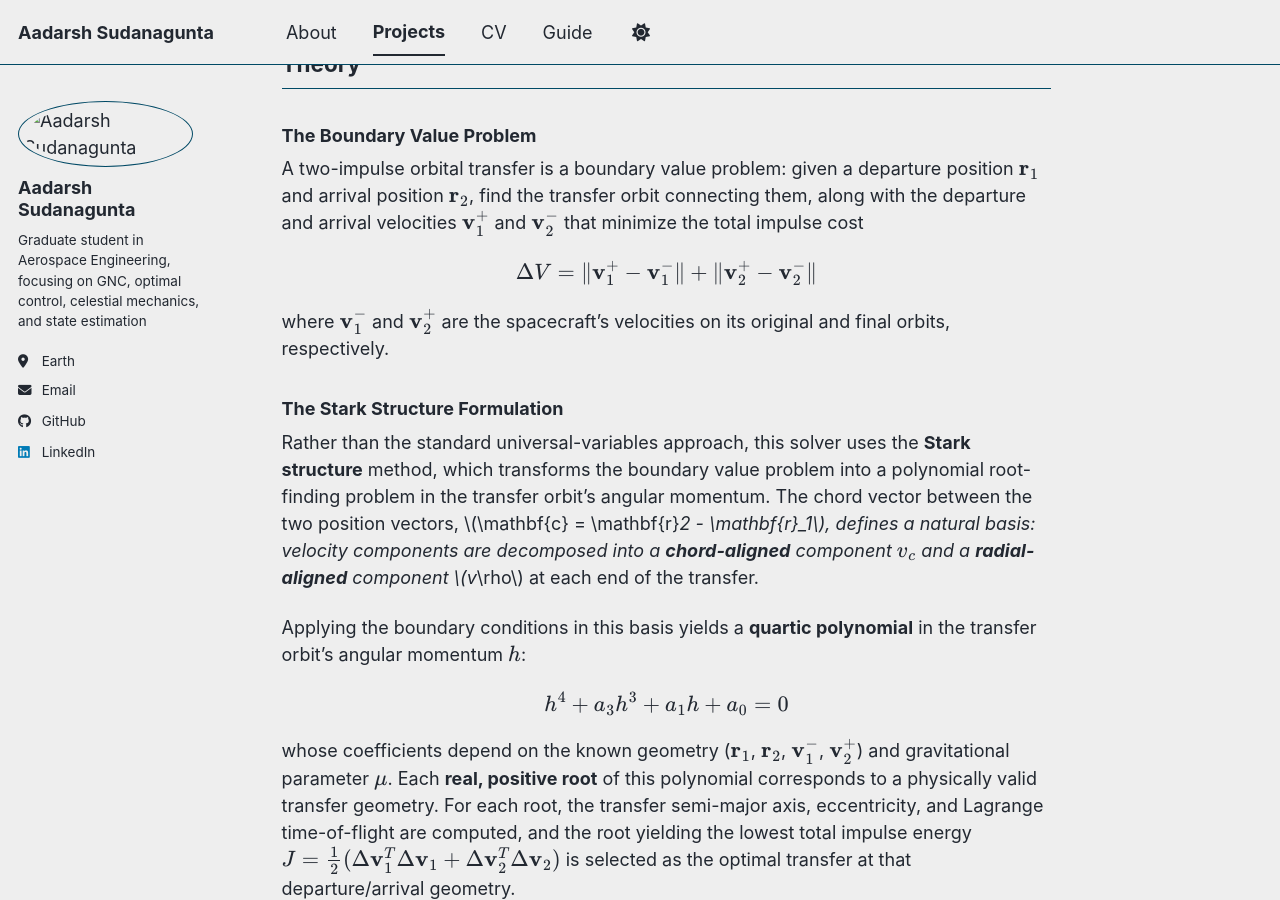
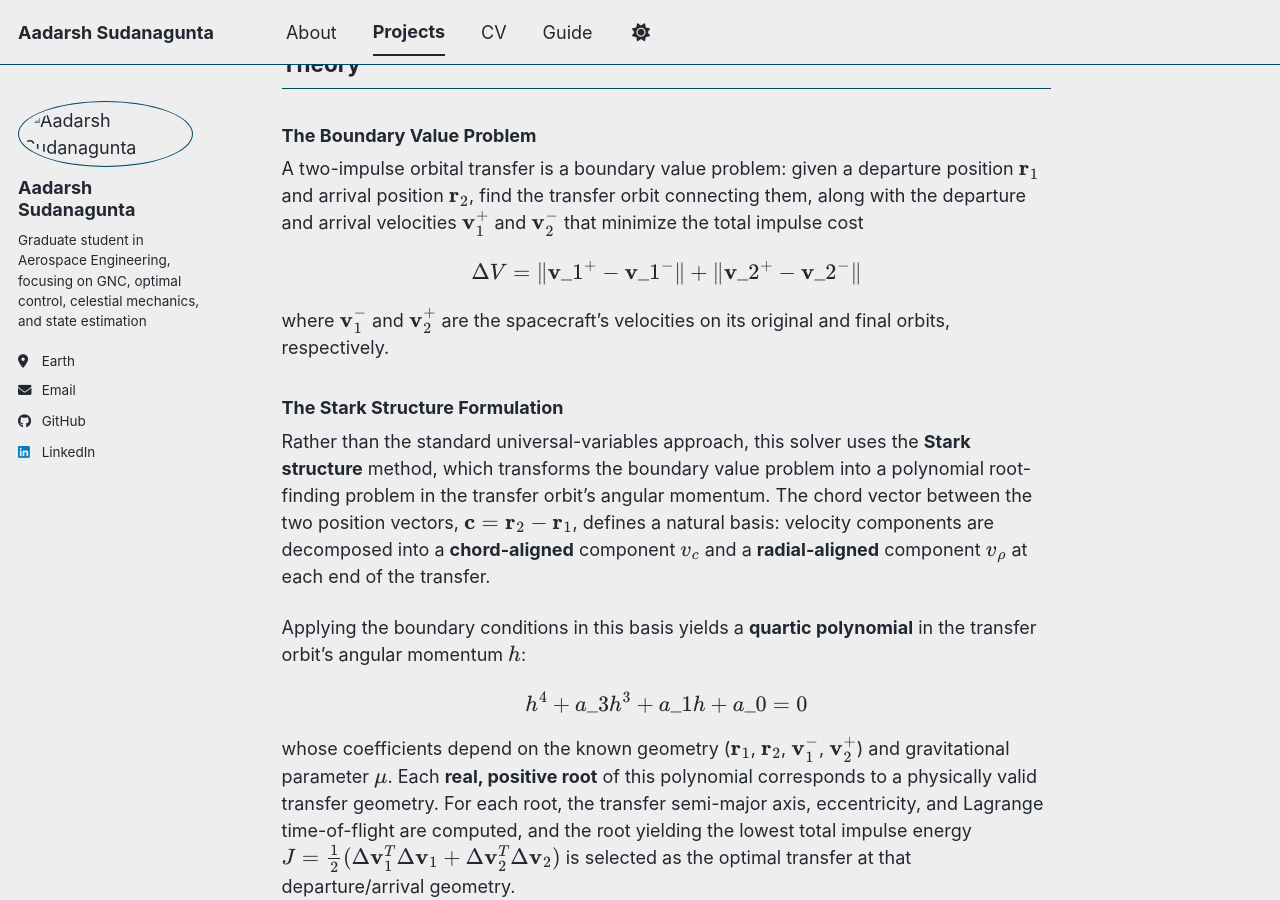
Before and after one commit to aadasud/aadasud.github.io, a Jekyll site: the page built from _portfolio/Stark bi impulse transfer.md, in a window 1280 px wide and 900 px high, scrolled down 530 px. Built offline with Jekyll 4.4.1, drawn with Linux system fonts in a browser that asks for light colours; a script bundle is joined from its source files by our own code; library files that are not in the unit come from our copies; some of the changed text lies outside the part shown.

Commit message:
Escape underscores inside inline MathJax spans
Kramdown applies normal span-level Markdown parsing (including
emphasis) to \(...\) inline math, since only $$...$$ is treated as a
protected raw math block. Underscores like \mathbf{r}_1 were being
parsed as emphasis delimiters and silently consumed. Escaping them as
\_ prevents emphasis parsing while still rendering as a literal
underscore for MathJax.

```diff
--- a/_portfolio/Stark bi impulse transfer.md
+++ b/_portfolio/Stark bi impulse transfer.md
@@ -23,14 +23,14 @@ both parking orbits.
 ### The Boundary Value Problem
 
 A two-impulse orbital transfer is a boundary value problem: given a
-departure position \\(\mathbf{r}_1\\) and arrival position \\(\mathbf{r}_2\\),
+departure position \\(\mathbf{r}\_1\\) and arrival position \\(\mathbf{r}\_2\\),
 find the transfer orbit connecting them, along with the departure and
-arrival velocities \\(\mathbf{v}_1^+\\) and \\(\mathbf{v}_2^-\\) that minimize
+arrival velocities \\(\mathbf{v}\_1^+\\) and \\(\mathbf{v}\_2^-\\) that minimize
 the total impulse cost
 
-$$\Delta V = \|\mathbf{v}_1^+ - \mathbf{v}_1^-\| + \|\mathbf{v}_2^+ - \mathbf{v}_2^-\|$$
+$$\Delta V = \|\mathbf{v}\_1^+ - \mathbf{v}\_1^-\| + \|\mathbf{v}\_2^+ - \mathbf{v}\_2^-\|$$
 
-where \\(\mathbf{v}_1^-\\) and \\(\mathbf{v}_2^+\\) are the spacecraft's
+where \\(\mathbf{v}\_1^-\\) and \\(\mathbf{v}\_2^+\\) are the spacecraft's
 velocities on its original and final orbits, respectively.
 
 ### The Stark Structure Formulation
@@ -39,23 +39,23 @@ Rather than the standard universal-variables approach, this solver uses
 the **Stark structure** method, which transforms the boundary value
 problem into a polynomial root-finding problem in the transfer orbit's
 angular momentum. The chord vector between the two position vectors,
-\\(\mathbf{c} = \mathbf{r}_2 - \mathbf{r}_1\\), defines a natural basis:
+\\(\mathbf{c} = \mathbf{r}\_2 - \mathbf{r}\_1\\), defines a natural basis:
 velocity components are decomposed into a **chord-aligned** component
-\\(v_c\\) and a **radial-aligned** component \\(v_\rho\\) at each end of the
+\\(v\_c\\) and a **radial-aligned** component \\(v\_\rho\\) at each end of the
 transfer.
 
 Applying the boundary conditions in this basis yields a **quartic
 polynomial** in the transfer orbit's angular momentum \\(h\\):
 
-$$h^4 + a_3 h^3 + a_1 h + a_0 = 0$$
+$$h^4 + a\_3 h^3 + a\_1 h + a\_0 = 0$$
 
-whose coefficients depend on the known geometry (\\(\mathbf{r}_1\\),
-\\(\mathbf{r}_2\\), \\(\mathbf{v}_1^-\\), \\(\mathbf{v}_2^+\\)) and gravitational
+whose coefficients depend on the known geometry (\\(\mathbf{r}\_1\\),
+\\(\mathbf{r}\_2\\), \\(\mathbf{v}\_1^-\\), \\(\mathbf{v}\_2^+\\)) and gravitational
 parameter \\(\mu\\). Each **real, positive root** of this polynomial
 corresponds to a physically valid transfer geometry. For each root, the
 transfer semi-major axis, eccentricity, and Lagrange time-of-flight are
 computed, and the root yielding the lowest total impulse energy
-\\(J = \tfrac{1}{2}(\Delta\mathbf{v}_1^T\Delta\mathbf{v}_1 + \Delta\mathbf{v}_2^T\Delta\mathbf{v}_2)\\)
+\\(J = \tfrac{1}{2}(\Delta\mathbf{v}\_1^T\Delta\mathbf{v}\_1 + \Delta\mathbf{v}\_2^T\Delta\mathbf{v}\_2)\\)
 is selected as the optimal transfer at that departure/arrival geometry.
 
 The solver handles both **elliptical** transfer orbits (via the standard
@@ -81,8 +81,8 @@ types:
 precession), \\(\omega = 270°\\) (placing apogee over the northern
 hemisphere)
 
-For every combination of departure true anomaly \\(f_1\\) (0° to 360°) and
-transfer angle \\(\Delta f = f_2 - f_1\\) (10° to 350°), the solver computed
+For every combination of departure true anomaly \\(f\_1\\) (0° to 360°) and
+transfer angle \\(\Delta f = f\_2 - f\_1\\) (10° to 350°), the solver computed
 the optimal two-impulse transfer cost and time of flight, producing a full
 porkchop-style cost/time map.
 
@@ -99,7 +99,7 @@ The contour maps reveal the characteristic low-cost transfer regions
 across the departure/transfer-angle space. The **global minimum** transfer
 was found at:
 
-$$\Delta V_{\min} = 3.39 \text{ km/s} \quad \text{at } f_1 = 277°,\ \Delta f = 345.3°,\ \text{TOF} = 5.42 \text{ hr}$$
+$$\Delta V\_{\min} = 3.39 \text{ km/s} \quad \text{at } f\_1 = 277°,\ \Delta f = 345.3°,\ \text{TOF} = 5.42 \text{ hr}$$
 
 This value is physically sensible: an unconstrained Hohmann-style raise
 from LEO to a Molniya-class apogee alone would cost roughly 2.4–2.5 km/s,
@@ -112,7 +112,7 @@ change between the ISS-like (51.6°) and Molniya-like (63.4°) inclinations
 ![3D visualization of the optimal transfer arc between ISS-like and Molniya-like orbits](/images/stark_3d_transfer.png)
 
 The optimal transfer identified by the polynomial solver was independently
-verified by propagating the resulting departure velocity \\(\mathbf{v}_1^+\\)
+verified by propagating the resulting departure velocity \\(\mathbf{v}\_1^+\\)
 forward through simple two-body dynamics for the computed time of flight.
 The resulting arc closely connects the two parking orbits at the predicted
 departure and arrival points, confirming consistency between the
```
Also changed, not shown: _portfolio/LQR Station Keeping.md (+4 -4 lines).
